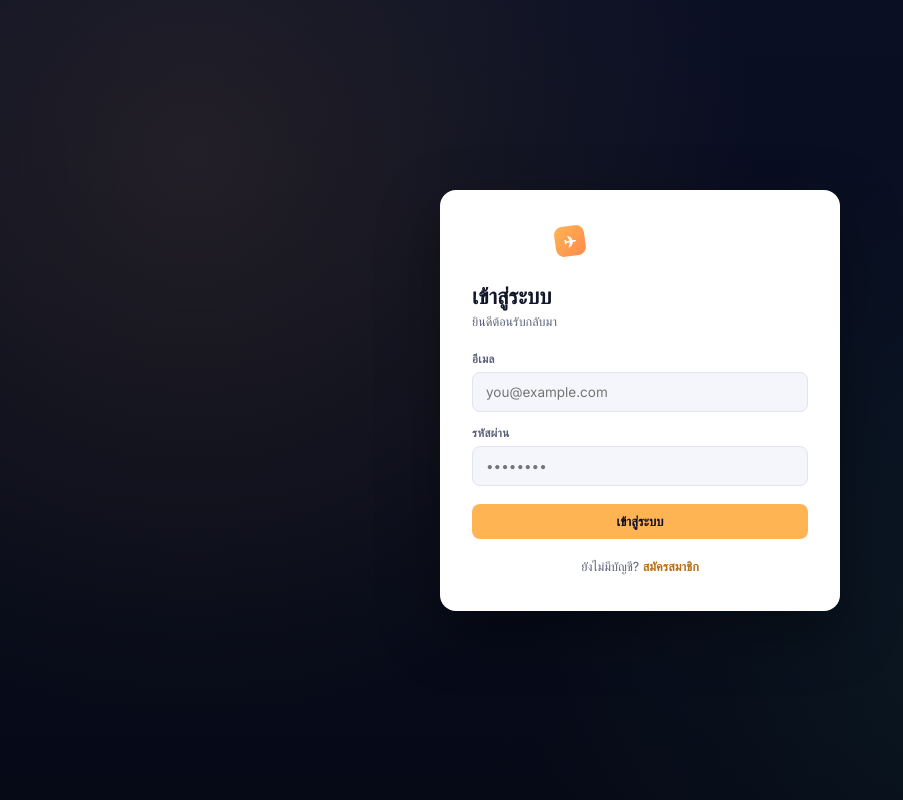
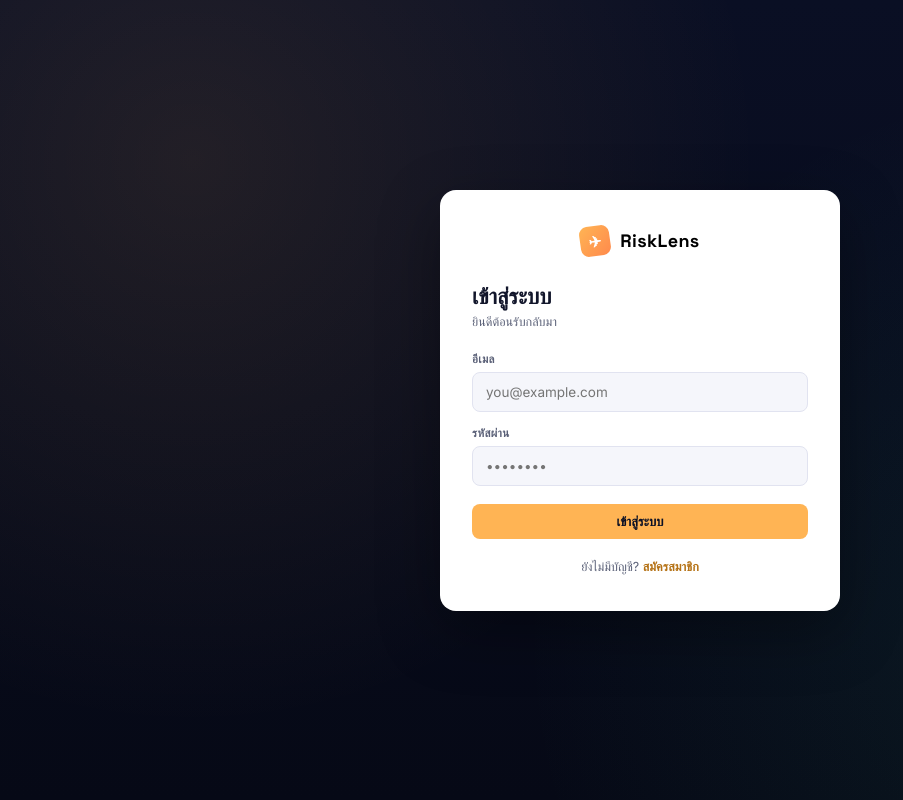
Before and after one commit to Tmainnt/demo-web-krungsi, a plain HTML site: page index.html in a window 1280 px wide. Shown: the whole page, without its empty margins (0-903 px from the left). Drawn offline with Linux system fonts and the light colour scheme.

Commit message:
change website name and fix bug color of text Risklens

```diff
--- a/index.html
+++ b/index.html
@@ -3,7 +3,7 @@
 <head>
 <meta charset="UTF-8">
 <meta name="viewport" content="width=device-width, initial-scale=1.0">
-<title>RiskRunway AI — Prototype</title>
+<title>RiskLens — Prototype</title>
 <link rel="preconnect" href="https://fonts.googleapis.com">
 <link href="https://fonts.googleapis.com/css2?family=Space+Grotesk:wght@500;600;700&family=Inter:wght@400;500;600;700&family=IBM+Plex+Mono:wght@500;600&display=swap" rel="stylesheet">
 <style>
@@ -63,6 +63,9 @@
     font-size:15px;
     transform:rotate(-8deg);
   }
+  .brand .risk{
+    color: #000;
+  }
   .app-switch{
     display:flex;
     background:var(--navy-1);
@@ -600,7 +603,7 @@
 <!-- ============ AUTH SCREEN ============ -->
 <div class="auth-screen" id="authScreen">
   <div class="auth-card">
-    <div class="brand" style="justify-content:center; margin-bottom:26px;"><span class="mark">✈</span> RiskRunway AI</div>
+    <div class="brand" style="justify-content:center; margin-bottom:26px;"><span class="mark">✈</span> <span class="risk">RiskLens</span></div>
 
     <div id="loginView">
       <h2>เข้าสู่ระบบ</h2>
@@ -615,7 +618,7 @@
 
     <div id="registerView" style="display:none;">
       <h2>สมัครสมาชิก</h2>
-      <p class="auth-sub">สร้างบัญชีเพื่อเริ่มใช้งาน RiskRunway AI</p>
+      <p class="auth-sub">สร้างบัญชีเพื่อเริ่มใช้งาน RiskLens</p>
       <label>ชื่อ-นามสกุล</label>
       <input type="text" id="regName" placeholder="ชื่อของคุณ">
       <label>อีเมล</label>
@@ -636,7 +639,7 @@
 <!-- ============ APP ROOT ============ -->
 <div id="appRoot" style="display:none;">
 <div class="topbar">
-  <div class="brand"><span class="mark">✈</span> RiskRunway AI</div>
+  <div class="brand"><span class="mark">✈</span> RiskLens</div>
   <div class="app-switch">
     <button class="active" data-app="broker">Broker</button>
     <button data-app="customer">Customer</button>
```
